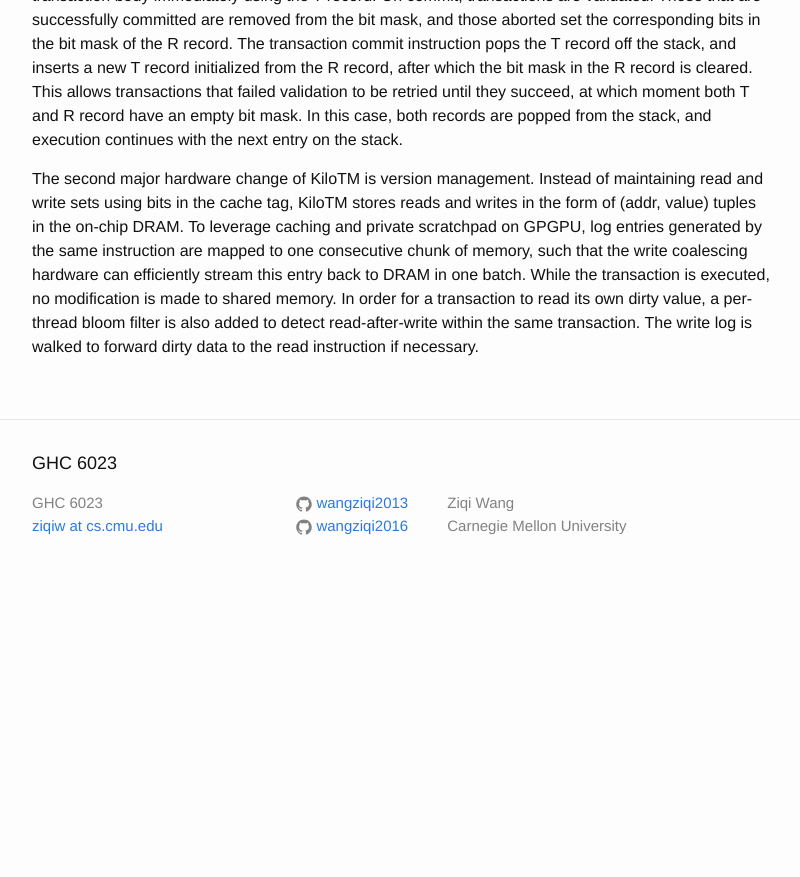
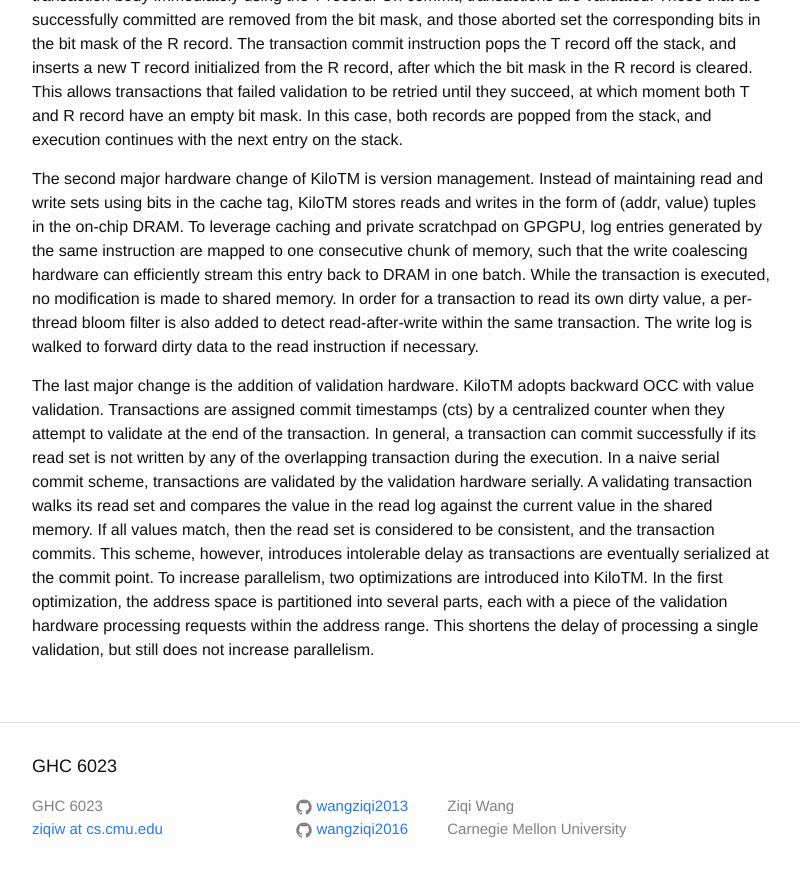
Before and after one commit to wangziqi2013/wangziqi2013.github.io, a Jekyll site: the page built from _posts/2019-10-21-kilotm.markdown, in a window 1280 px wide and 900 px high, scrolled down 1330 px. Shown: the top 877 px of the window, without its empty margins (238-1038 px from the left). Built offline with Jekyll 4.4.1, drawn with Linux system fonts in a browser that asks for light colours; before the commit the page ends 1927 px from its top, so only the background shows below that.

Commit message:
Adding first optimization

```diff
--- a/_posts/2019-10-21-kilotm.markdown
+++ b/_posts/2019-10-21-kilotm.markdown
@@ -56,3 +56,14 @@ chunk of memory, such that the write coalescing hardware can efficiently stream
 While the transaction is executed, no modification is made to shared memory. In order for a transaction to read its own
 dirty value, a per-thread bloom filter is also added to detect read-after-write within the same transaction. The write log
 is walked to forward dirty data to the read instruction if necessary.
+
+The last major change is the addition of validation hardware. KiloTM adopts backward OCC with value validation. Transactions
+are assigned commit timestamps (cts) by a centralized counter when they attempt to validate at the end of the transaction.
+In general, a transaction can commit successfully if its read set is not written by any of the overlapping transaction
+during the execution. In a naive serial commit scheme, transactions are validated by the validation hardware serially. A
+validating transaction walks its read set and compares the value in the read log against the current value in the shared
+memory. If all values match, then the read set is considered to be consistent, and the transaction commits. This scheme,
+however, introduces intolerable delay as transactions are eventually serialized at the commit point. To increase parallelism,
+two optimizations are introduced into KiloTM. In the first optimization, the address space is partitioned into several
+parts, each with a piece of the validation hardware processing requests within the address range. This shortens the
+delay of processing a single validation, but still does not increase parallelism.
```
